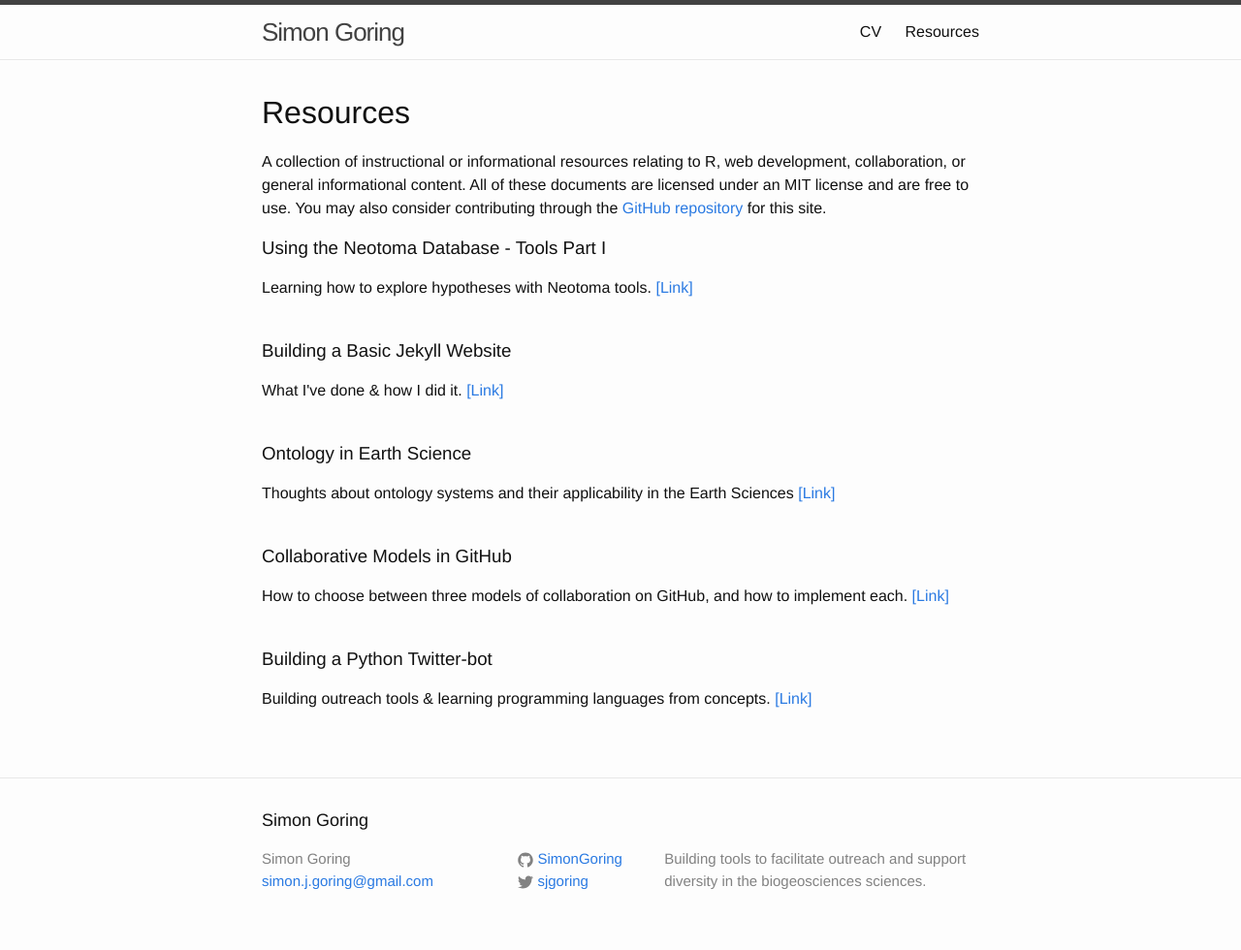
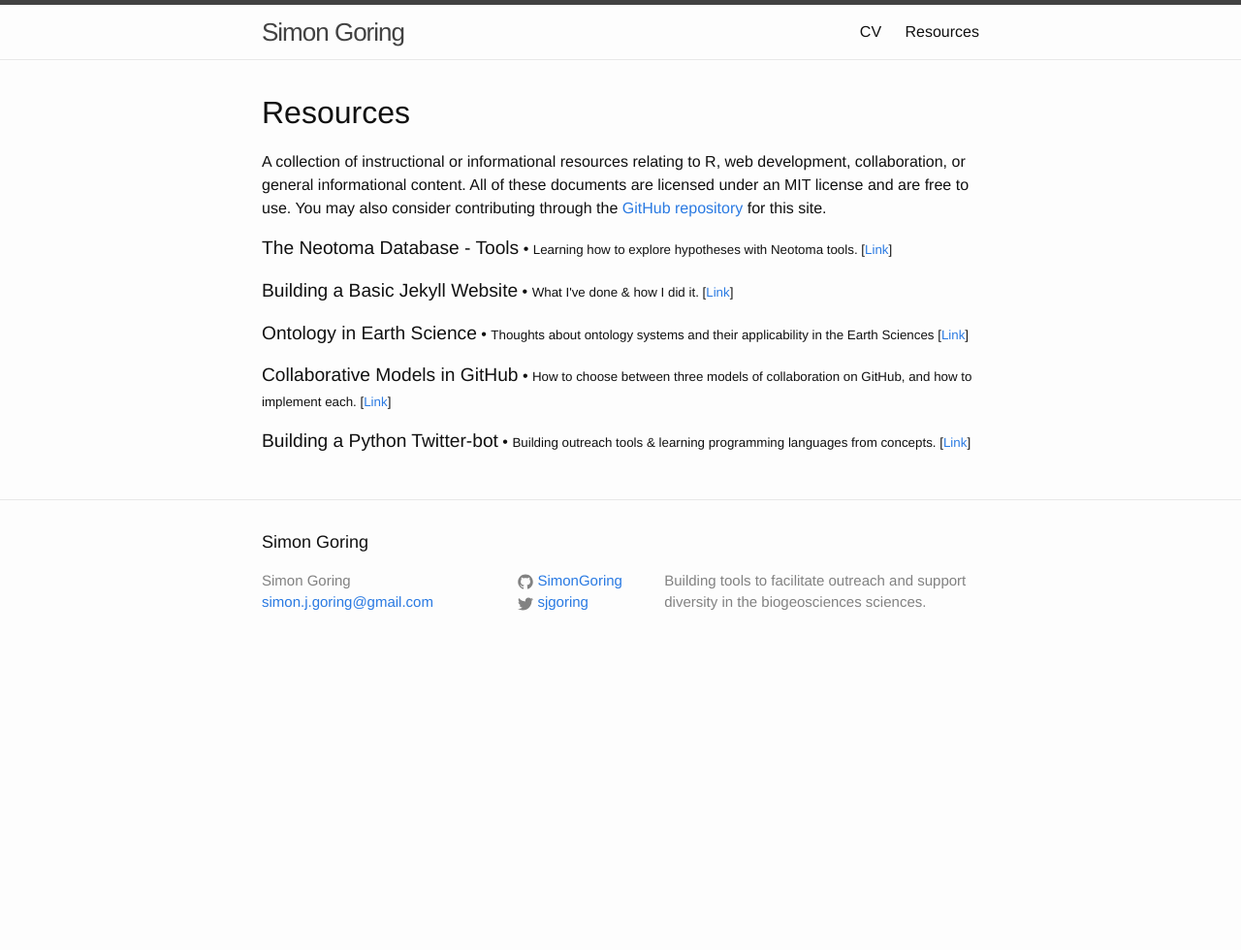
Before and after one commit to SimonGoring/simongoring.github.io, a Jekyll site: the page built from resources.md, in a window 1280 px wide. Shown: the whole page at 97% size. Built offline with Jekyll 4.4.1, drawn with Linux system fonts in a browser that asks for light colours; after the commit the page ends 900 px from its top, so only the background shows below that.

Commit message:
Added a table of contents to the Neotoma Lesson and made the resource menu look like the cv menu.

```diff
--- a/_resources/Neotoma_Lesson.md
+++ b/_resources/Neotoma_Lesson.md
@@ -1,10 +1,19 @@
 ---
 layout: page
-title: Using the Neotoma Database - Tools Part I
+title: The Neotoma Database - Tools
 concept: Learning how to explore hypotheses with Neotoma tools.
 ---
 
 By: Simon Goring
+
+***
+
+**Table of Contents**
+
+* TOC
+{:toc}
+
+***
 
 # Paleo-Computing
 
--- a/resources.md
+++ b/resources.md
@@ -11,9 +11,7 @@ A collection of instructional or informational resources relating to R, web deve
 {% for resources in site.resources %}
   <div class="col-lg-3 col-md-6 text-center">
     <div class="resource-box">
-      <h3>{{ resources.title }}</h3>
-      {{ resources.concept }} <a href="{{resources.url}}">[Link]</a>
+      <big>{{ resources.title }}</big> &#8226; <small>{{ resources.concept }} [<a href="{{resources.url}}">Link</a>]</small><br><p></p>
     </div>
   </div>
-  <br>
 {% endfor %}
```
